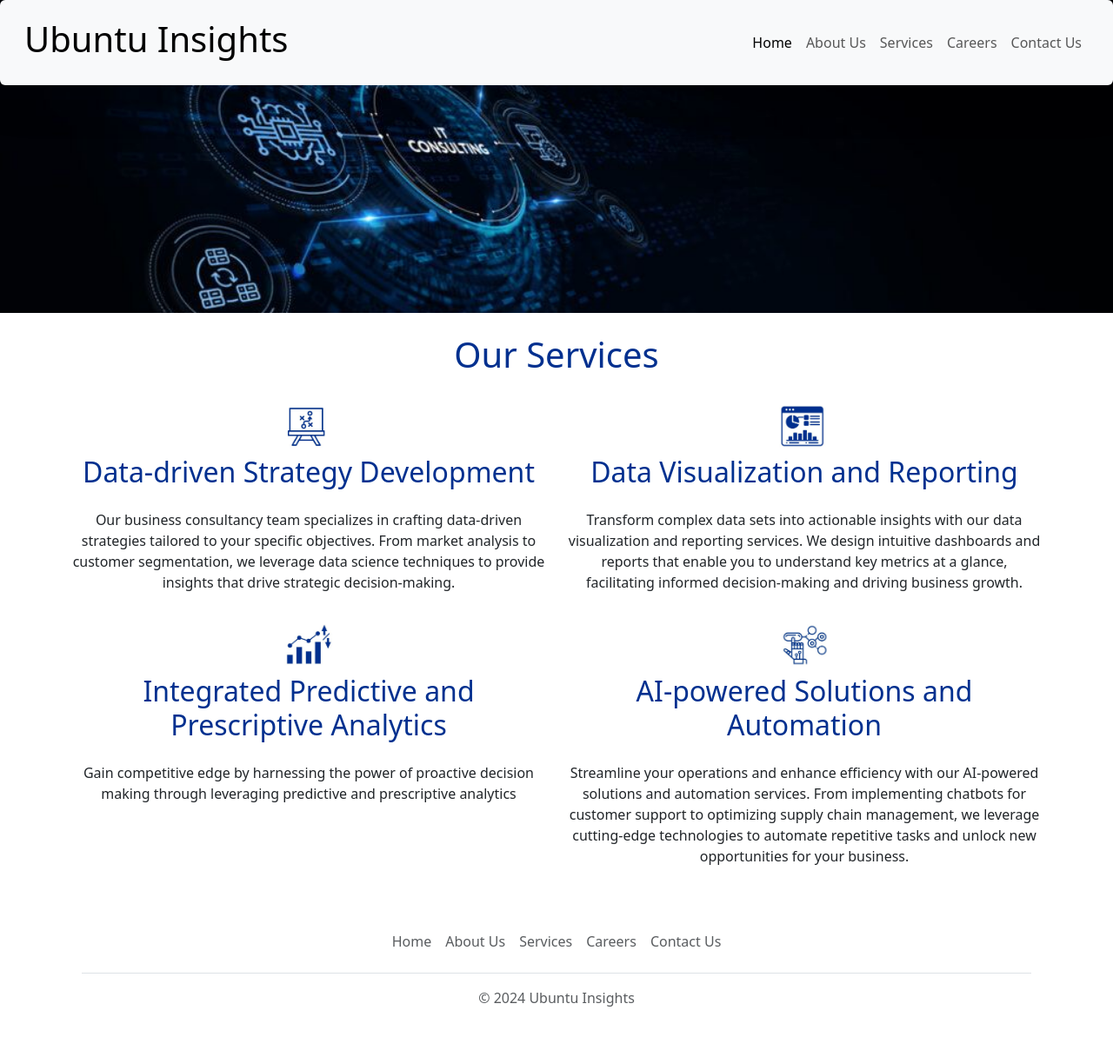
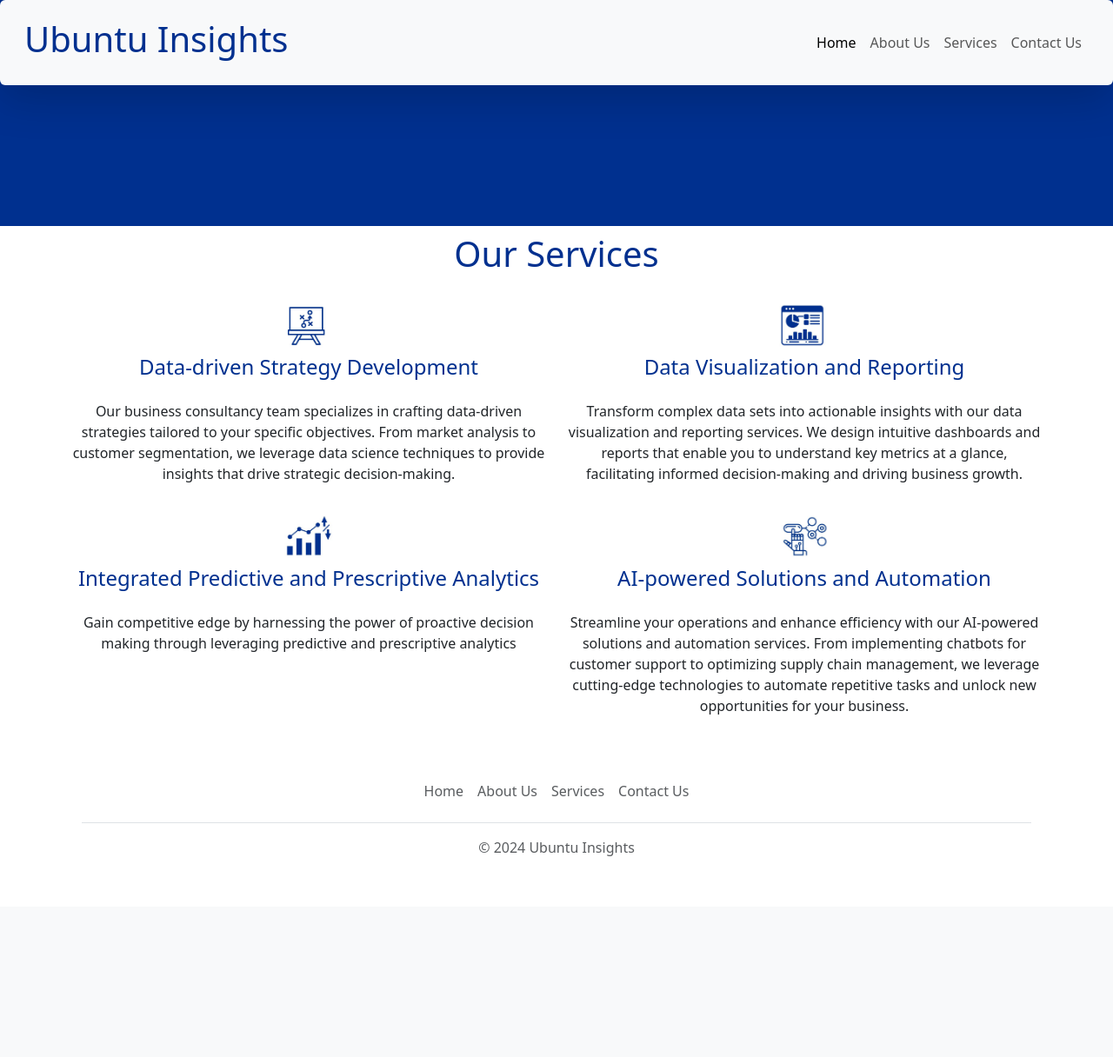
Before and after one commit to Matshisela/ubuntu-insights-website, a Flask app: page /services in a window 1280 px wide. Shown: the whole page at 87% size. After the commit the page ends 985 px from the top, so only its background shows below. Run offline with Flask 3, Linux system fonts and the light colour scheme.

Commit message:
changed ribbons

```diff
--- a/templates/footer.html
+++ b/templates/footer.html
@@ -4,7 +4,7 @@
       <li class="nav-item"><a href="/" class="nav-link px-2 text-body-secondary">Home</a></li>
       <li class="nav-item"><a href="/about" class="nav-link px-2 text-body-secondary">About Us</a></li>
       <li class="nav-item"><a href="/services" class="nav-link px-2 text-body-secondary">Services</a></li>
-            <li class="nav-item"><a href="/careers" class="nav-link px-2 text-body-secondary">Careers</a></li>
+
       <li class="nav-item"><a href="/contact" class="nav-link px-2 text-body-secondary">Contact Us</a></li>
     </ul>
     <p class="text-center text-body-secondary">&copy; 2024 Ubuntu Insights</p>
--- a/templates/nav.html
+++ b/templates/nav.html
@@ -1,6 +1,7 @@
 <nav class="navbar navbar-expand-lg bg-body-tertiary bg-body-tertiary shadow-lg p-3 mb-5 bg-body-tertiary rounded fixed-top">
   <div class="container-fluid">
-    <a class="navbar-brand" href="/"> <h1>Ubuntu Insights </h1></a>
+    <a class="navbar-brand" href="/"> <h1 style="color: #00308f;">Ubuntu Insights </h1></a>
+
     <button class="navbar-toggler" type="button" data-bs-toggle="collapse" data-bs-target="#navbarNavDropdown" aria-controls="navbarNavDropdown" aria-expanded="false" aria-label="Toggle navigation">
       <span class="navbar-toggler-icon"></span>
     </button>
@@ -16,9 +17,7 @@
           <a class="nav-link" href="/services">Services</a>
         </li>
 
-        <li class="nav-item">
-          <a class="nav-link" href="/careers">Careers</a>
-        </li>
+
         <li class="nav-item">
           <a class="nav-link" href="/contact">Contact Us</a>
         </li>
--- a/templates/services.html
+++ b/templates/services.html
@@ -29,11 +29,18 @@
     .custom-heading {
         color: #00308F;
     }
+
+    /* Style for rectangle box */
+    .rectangle-box {
+        height: 260px; /* Same as banner height */
+        width: 100%;
+        background-color: #00308f; /* Color of the rectangle box */
+    }
   </style>
   </head>
   <body>
     {% include 'nav.html' %}
-    <img class = "img-fluid" id = "banner" src="/static/service.jpg", height ="320" >
+    <div class="rectangle-box"></div>
     <div class = "container">
       <h1 class= "text-center mt-2 mb-4 custom-heading"> Our Services</h1>
 
@@ -41,7 +48,7 @@
       <div class="row ">
          <div class="column text-center">
              <img src="/static/data_strategy.JPG", height = "50">
-            <h2 class= "text-center mt-2 mb-4 custom-heading"> Data-driven Strategy Development</h2>
+            <h4 class= "text-center mt-2 mb-4 custom-heading"> Data-driven Strategy Development</h4>
             <p>Our business consultancy team specializes in crafting data-driven strategies tailored to your specific objectives. From market analysis to customer segmentation, we leverage data science techniques to provide insights that drive strategic decision-making.
 
       </p>
@@ -50,14 +57,14 @@
 
         <div class="column text-center">
           <img src="/static/data_visualization.JPG", height = "50">
-            <h2 class= "text-center mt-2 mb-4 custom-heading">Data Visualization and Reporting</h2>
+            <h4 class= "text-center mt-2 mb-4 custom-heading">Data Visualization and Reporting</h4>
             <p> Transform complex data sets into actionable insights with our data visualization and reporting services. We design intuitive dashboards and reports that enable you to understand key metrics at a glance, facilitating informed decision-making and driving business growth.
         </p>
          </div>
 
          <div class="column text-center">
             <img src="/static/predictive.JPG", height = "50">
-            <h2 class= "text-center mt-2 mb-4 custom-heading">Integrated Predictive and Prescriptive Analytics</h2>
+            <h4 class= "text-center mt-2 mb-4 custom-heading">Integrated Predictive and Prescriptive Analytics</h4>
             <p> Gain competitive edge by harnessing the power of proactive decision making through leveraging predictive and prescriptive analytics</p>
          </div>
 
@@ -65,7 +72,7 @@
 
         <div class="column text-center">
             <img src="/static/ai.JPG", height = "50">
-           <h2 class= "text-center mt-2 mb-4 custom-heading">AI-powered Solutions and Automation</h2>
+           <h4 class= "text-center mt-2 mb-4 custom-heading">AI-powered Solutions and Automation</h4>
             <p>Streamline your operations and enhance efficiency with our AI-powered solutions and automation services. From implementing chatbots for customer support to optimizing supply chain management, we leverage cutting-edge technologies to automate repetitive tasks and unlock new opportunities for your business.
 </p>
          </div>
```
Also changed, not shown: templates/about.html (+8 -1 lines), templates/careers.html (+8 -1 lines), templates/contact.html (+8 -1 lines), templates/home.html (+9 -1 lines), .local/share/rippkgs-index.sqlite (added).
